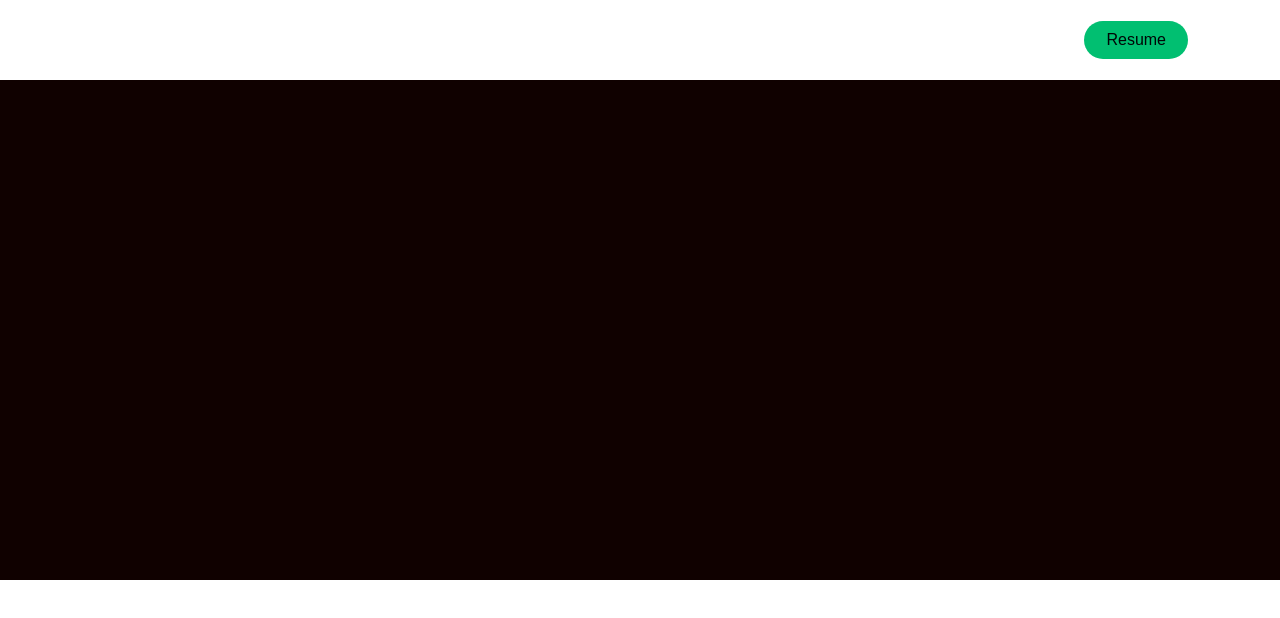
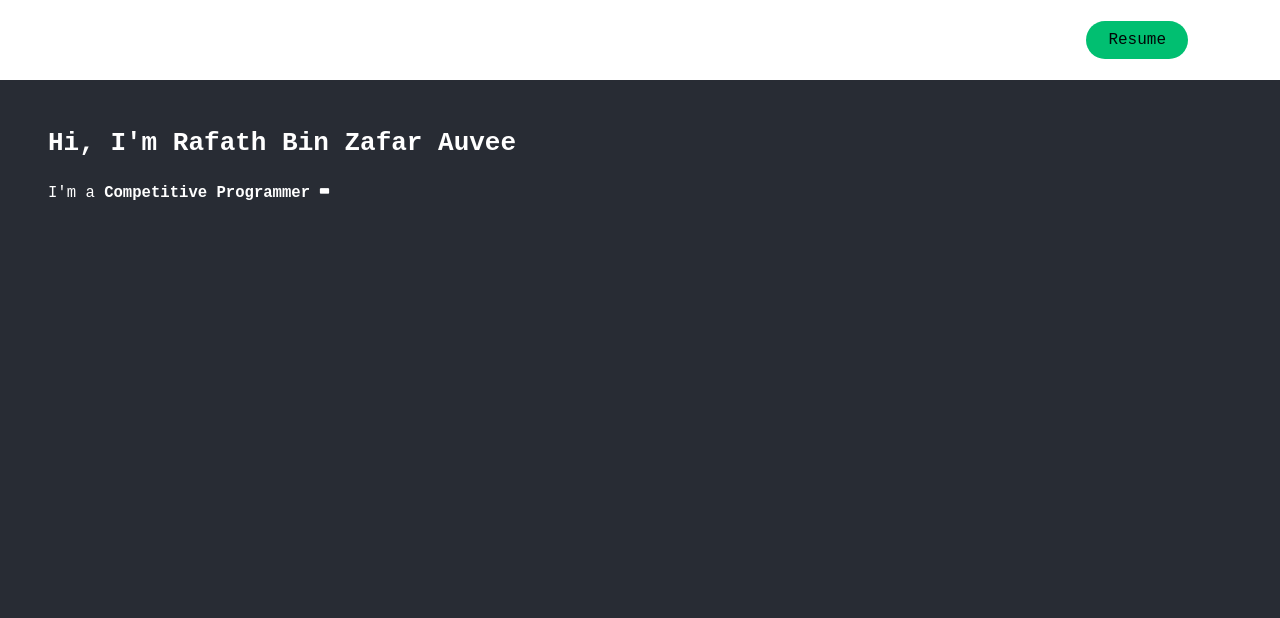
Before and after one commit to Rafath-Auvee/portofolio-site-v-1.0., a React (Create React App) app: page / in a window 1280 px wide. Shown: the top 618 px of the page. Built offline with nearby package versions, Linux system fonts and the light colour scheme.

Commit message:
home page and react typical .. later positioning

```diff
--- a/package.json
+++ b/package.json
@@ -12,6 +12,7 @@
     "react-router-dom": "^5.2.0",
     "react-scripts": "4.0.2",
     "react-scroll": "^1.8.1",
+    "react-typical": "^0.1.3",
     "styled-components": "^5.2.1",
     "web-vitals": "^1.1.0"
   },
--- a/src/components/MainPage/MainElement.js
+++ /dev/null
@@ -1,12 +0,0 @@
-import styled from "styled-components";
-
-export const MainPage = styled.div`
-  background: #100100;
-  display: flex;
-  justify-content: space-between;
-  height: 500px;
-  z-index: 1;
-  width: 100%;
-  padding: 0 24px;
-  max-width: 100%;
-`;
--- a/src/components/MainPage/index.js
+++ b/src/components/MainPage/index.js
@@ -1,7 +1,38 @@
 import React from "react";
-import { MainPage } from "./MainElement.js";
+import "./main.css";
+import Typical from "react-typical";
+
 const Main = () => {
-  return <MainPage></MainPage>;
+  return (
+    <div className="App">
+      <div className="App-header">
+        <h1>Hi, I'm Rafath Bin Zafar Auvee</h1>
+        <p>
+          I'm a{" "}
+          <Typical
+            loop={Infinity}
+            wrapper="b"
+            steps={[
+              "Freelance Web Developer 💻",
+              1000,
+              "Competitive Programmer ⌨",
+              1000,
+              "Open Sourcer 📖",
+              1000,
+              "2D Animator 🎭",
+              1000,
+              "Game Developer 🕹",
+              1000,
+              "Explorer & Traveller 🧳",
+              1000,
+              "Kayaker 🛶",
+              1000,
+            ]}
+          />
+        </p>
+      </div>
+    </div>
+  );
 };
 
 export default Main;
--- /dev/null
+++ b/src/components/MainPage/main.css
@@ -0,0 +1,44 @@
+*{
+
+    margin: 0;
+    padding: 0;
+    font-family: monospace;
+    box-sizing: border-box;
+}
+
+.App{
+    text-align: center;
+}
+
+.App-logo{
+    height: 40vmin;
+    border-radius: 50%;
+    margin-bottom: 50px;
+    border: 1vh solid #fff;
+}
+
+.App-header{
+    background-color: #282c34 ;
+    min-height: 100vh;
+    min-width: 100vh;
+    display: flex;
+    flex-direction: column;
+    align-items: flex-start;
+    justify-content: flex-start;
+    font-size: calc(10px+ 2vmin);
+    color : white;
+    padding: 6vh;
+}
+
+.App-Link{
+    color: aqua
+}
+
+h1{
+    margin-bottom: 20px;
+}
+
+p{
+    line-height: 2em;
+    font-size: 1.2em;
+}
--- a/src/components/Navbar/index.js
+++ b/src/components/Navbar/index.js
@@ -12,6 +12,7 @@ import {
   NavBtn,
   NavBtnLink,
 } from "./NavbarElements";
+
 const Navbar = ({ toggle }) => {
   const [scrollNav, setScrollNav] = useState(false);
 
```
Also changed, not shown: 1 other file (tests, documents, lock files or other folders).
